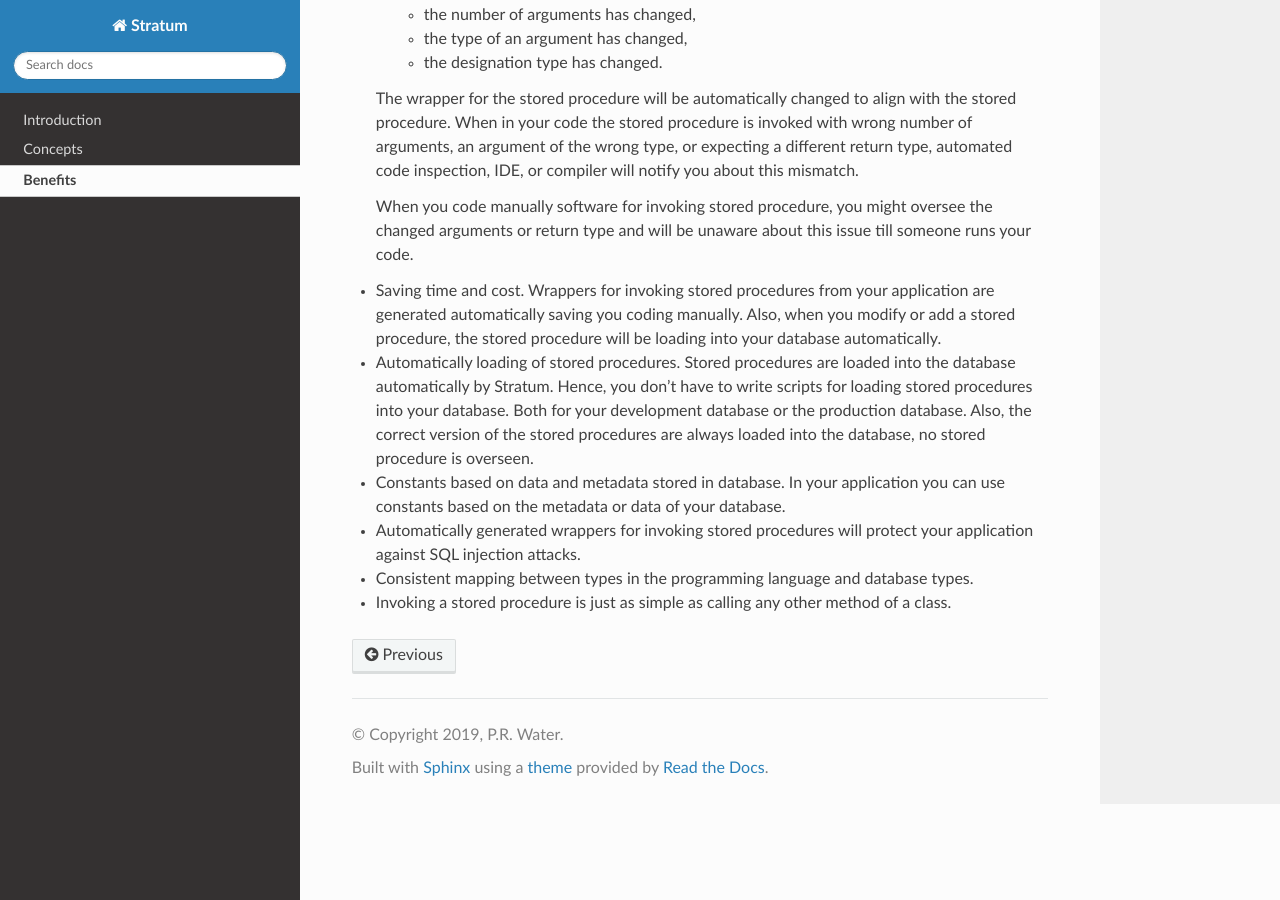
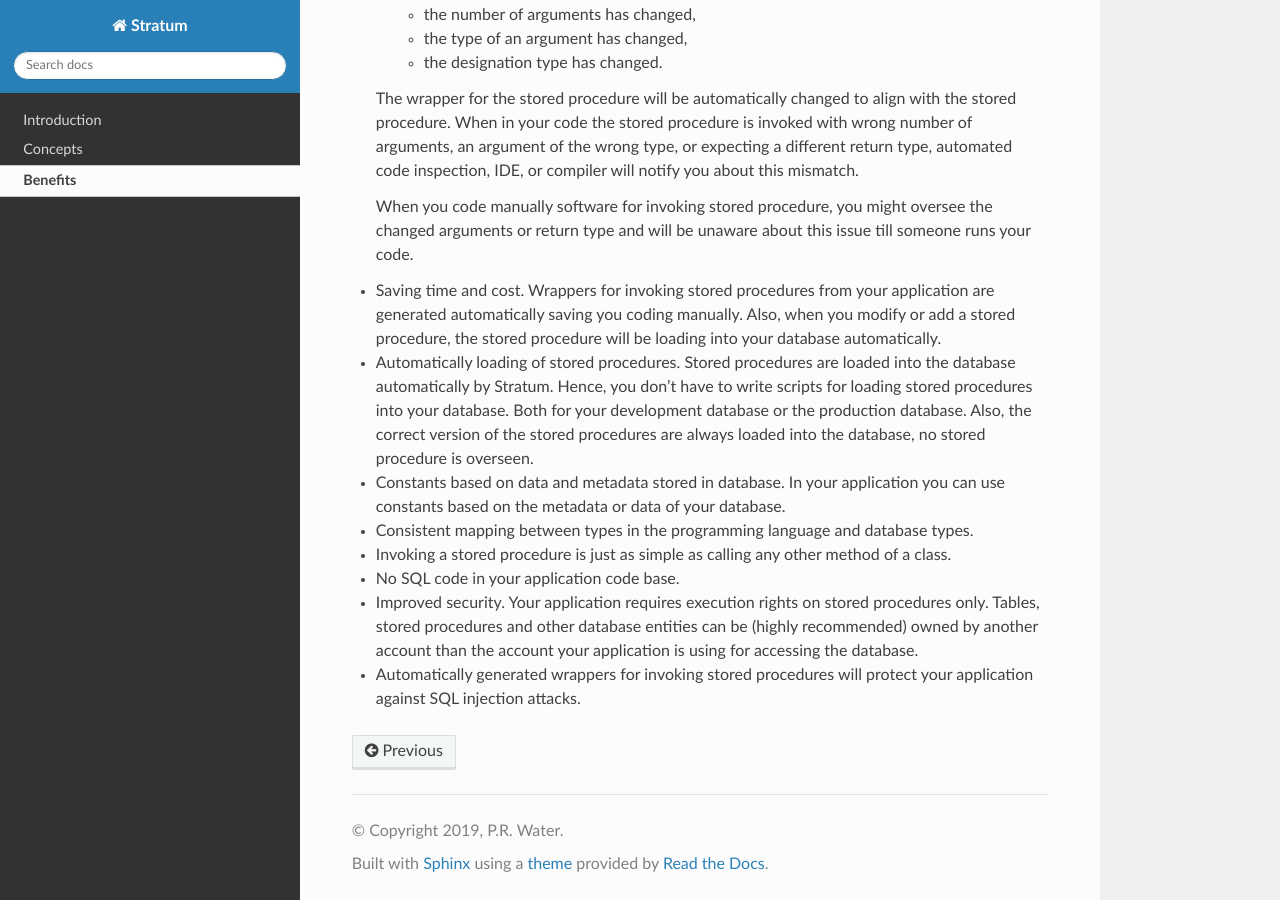
Before and after one commit to DatabaseStratum/rst-stratum, a Sphinx documentation site: the page built from docs/benefits.rst, in a window 1280 px wide and 900 px high, scrolled down 529 px. Built offline with Sphinx 7.4.7 and the Read the Docs theme 2.0.0, drawn with Linux system fonts in a browser that asks for light colours.

Commit message:
Updated benefits.

```diff
--- a/docs/benefits.rst
+++ b/docs/benefits.rst
@@ -23,8 +23,12 @@ Advantages of using a Stratum project (in no particular order) are:
 
 * Constants based on data and metadata stored in database. In your application you can use constants based on the metadata or data of your database.
 
-* Automatically generated wrappers for invoking stored procedures will protect your application against SQL injection attacks.
-
 * Consistent mapping between types in the programming language and database types.
 
 * Invoking a stored procedure is just as simple as calling any other method of a class.
+
+* No SQL code in your application code base.
+
+* Improved security. Your application requires execution rights on stored procedures only. Tables, stored procedures and other database entities can be (highly recommended) owned by another account than the account your application is using for accessing the database.
+
+* Automatically generated wrappers for invoking stored procedures will protect your application against SQL injection attacks.
```
